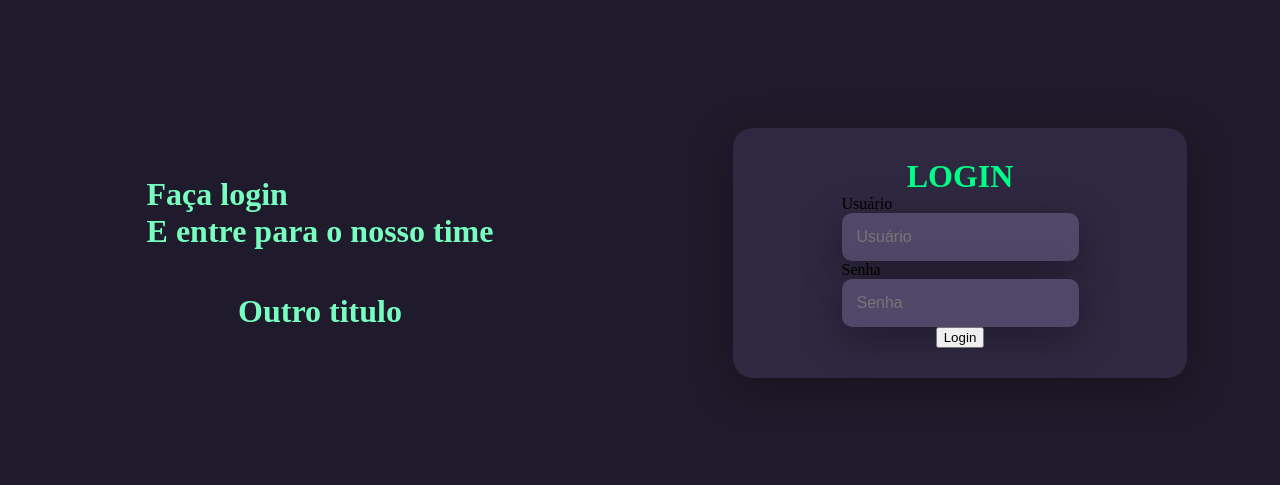
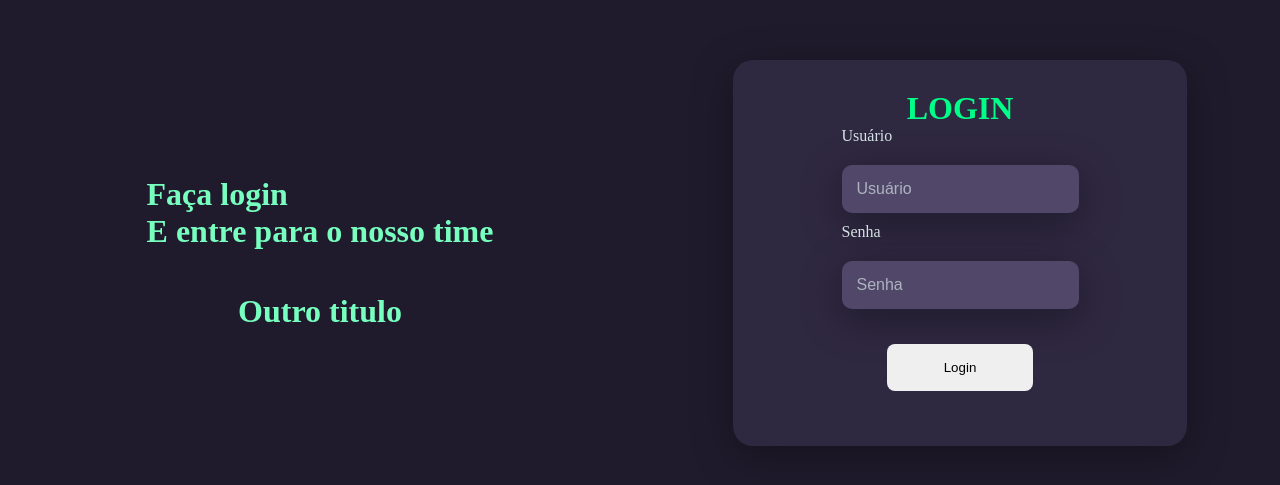
Before and after one commit to Amandaaaz/Primeiro-site-cadastro, a plain HTML site: page index.html in a window 1280 px wide. Shown: the part 147-632 px from the top of the page. Drawn offline with Linux system fonts and the light colour scheme.

Commit message:
Add files via upload

```diff
--- a/style.css
+++ b/style.css
@@ -69,8 +69,22 @@ body {
     box-shadow: 0px 10px 40px #00000056;
     outline: none;
     box-sizing: border-box;
+    margin: 10px 0px;
 }
 
 .textfield > label {
+    color:#f0ffffde;
+    margin-bottom: 10px;
+}
 
+.textfield > input::placeholder {
+    color: #f0ffff94;
 }
+
+.btn-login {
+    width: 38%;
+    padding: 16px 0px;
+    margin: 25px;
+    border: none;
+    border-radius: 8px;
+}
```
